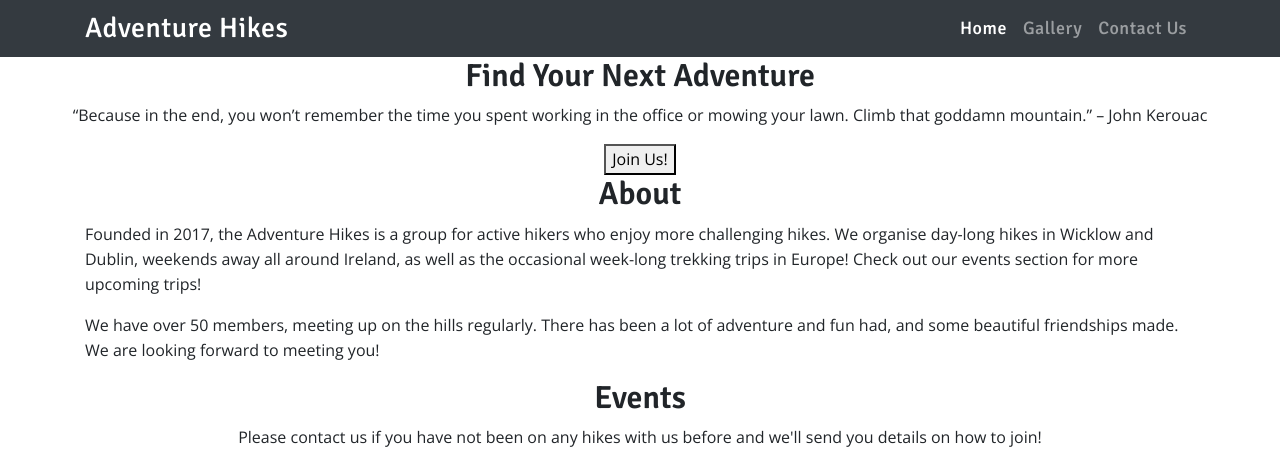
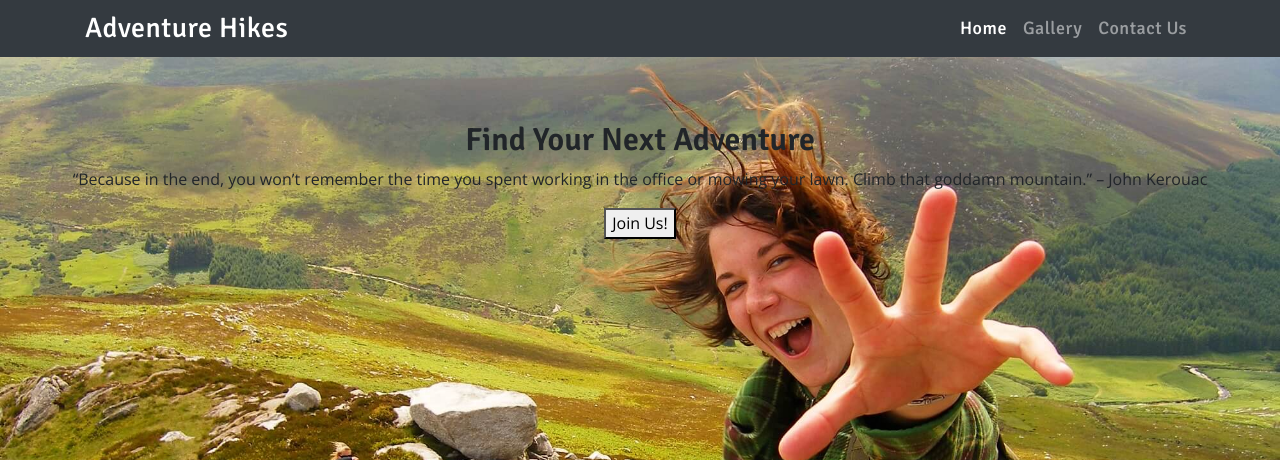
Before and after one commit to Code-Institute-Submissions/monika-hrda-adventure-hikes, a plain HTML site: page index.html in a window 1280 px wide. Shown: the top 460 px of the page. Drawn offline with nearby package versions, Linux system fonts and the light colour scheme.

Commit message:
Upload and position hero image in the callout section

```diff
--- a/assets/css/style.css
+++ b/assets/css/style.css
@@ -27,7 +27,18 @@ h2 {
     font-size: 28px;
 }
 
-/* ---------------------------- Footer */
+/* ---------------------------------------- Callout */
+
+.callout-container {
+    background-image: url("../images/hero-image.jpg");
+    background-color: #fff;  /* used as fallback background if hero image not available */
+    background-repeat: no-repeat;
+    background-position: center;
+    background-size: cover;
+    height: 80vh;
+}
+
+/* ---------------------------------------- Footer */
 
 footer {
     min-height: 60px;
--- a/index.html
+++ b/index.html
@@ -31,7 +31,7 @@
     </header>
 
     <!-- CALLOUT -->
-    <section class="container-fluid callout-container">
+    <section class="jumbotron jumbotron-fluid container-fluid callout-container">
         <div class="row">
             <div class="col-12 text-center">
                 <h2>Find Your Next Adventure</h2>
```
Also changed, not shown: assets/images/hero-image.jpg (added).
